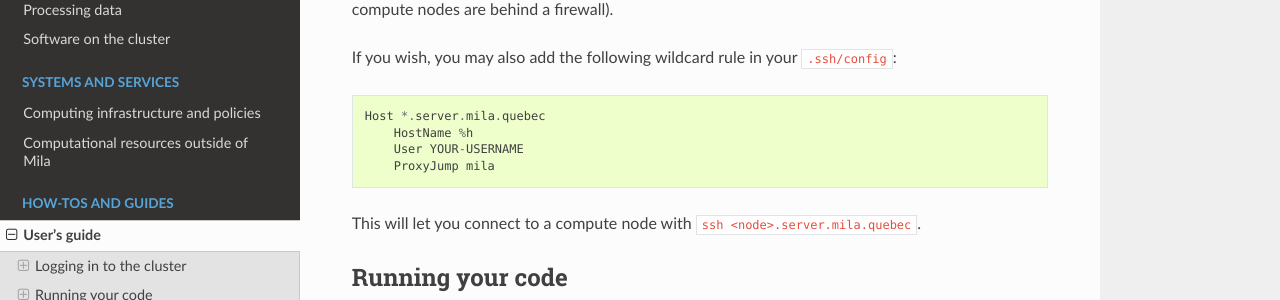
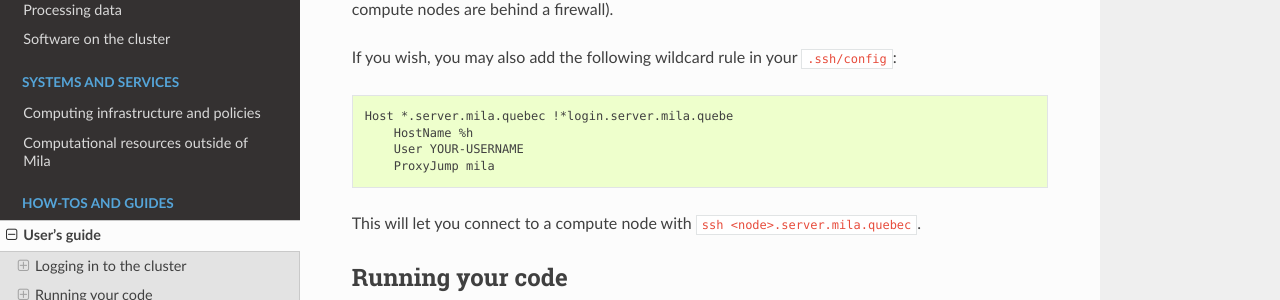
Before and after one commit to mila-iqia/mila-docs, a Sphinx documentation site: the page built from docs/Userguide.rst, in a window 1280 px wide and 900 px high, scrolled down 2660 px. Shown: the part 151-451 px from the top of the window. Built offline with Sphinx 7.4.7 and the Read the Docs theme 2.0.0, drawn with Linux system fonts in a browser that asks for light colours.

Commit message:
Exclude login from SSH config block for computes
Without this rule, any attempt to connect to a specific login node with
login-X.login.server.mila.quebec will fail.

```diff
--- a/docs/Userguide_login.rst
+++ b/docs/Userguide_login.rst
@@ -142,7 +142,7 @@ If you wish, you may also add the following wildcard rule in your ``.ssh/config`
 
 .. code-block::
 
-    Host *.server.mila.quebec
+    Host *.server.mila.quebec !*login.server.mila.quebe
         HostName %h
         User YOUR-USERNAME
         ProxyJump mila
```
